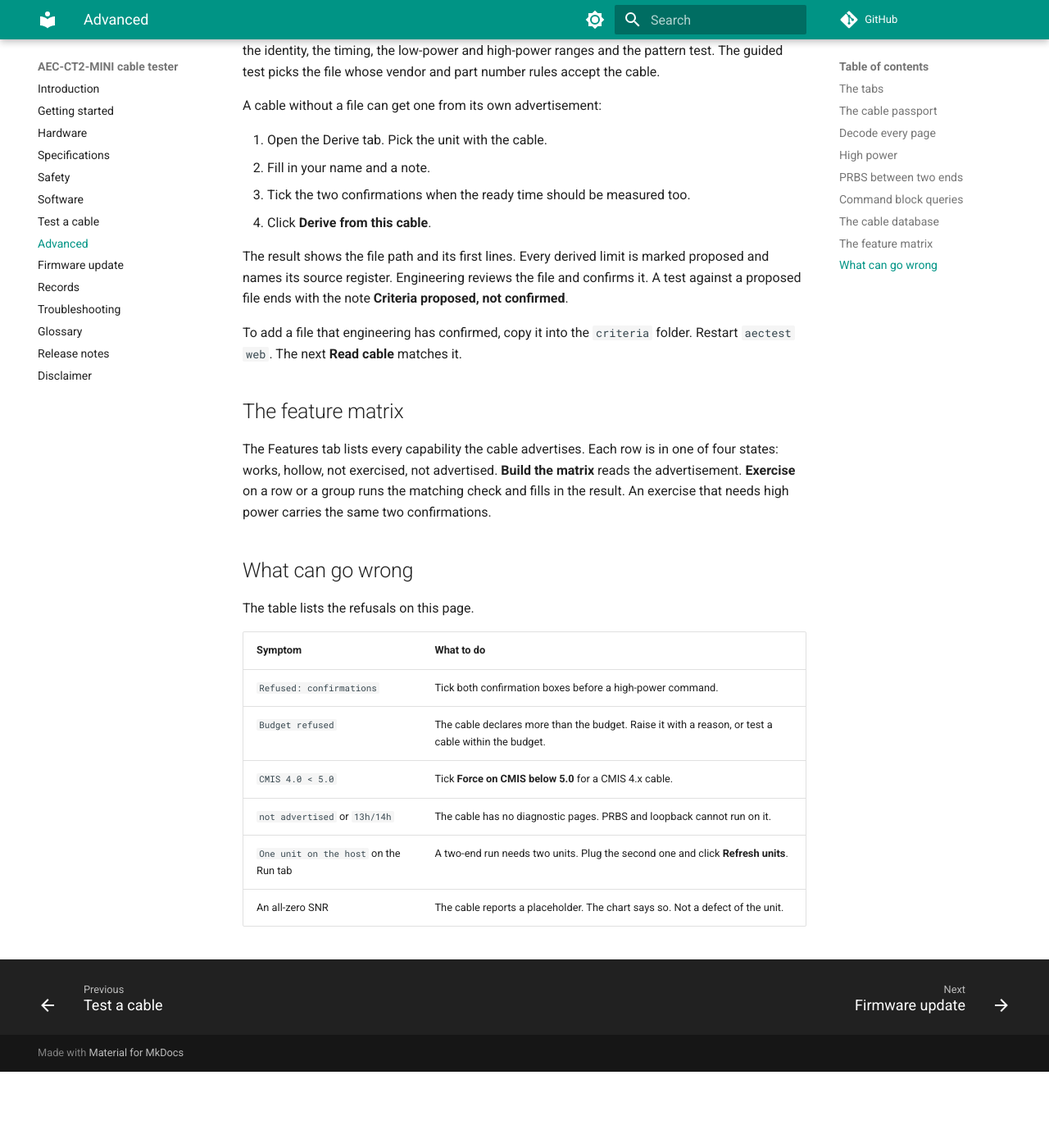
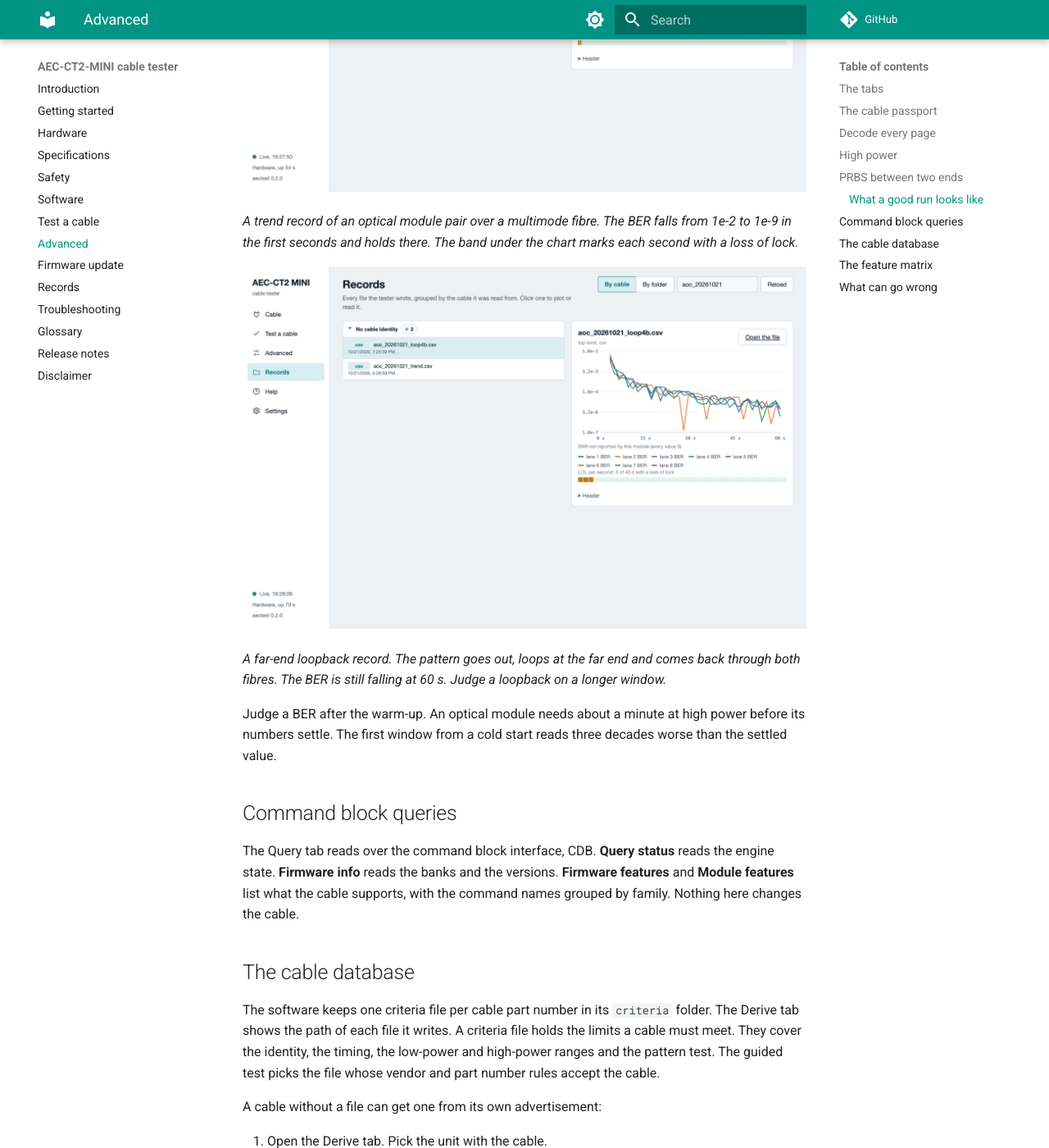
Before and after one commit to vppillai/aec-ct2-mini, an MkDocs documentation site: the page built from docs/advanced.md, in a window 1280 px wide and 1400 px high, scrolled down 2974 px. Shown: the whole window at 82% size. Built offline with MkDocs 1.6.1 and Material for MkDocs 9.7.7, drawn with Linux system fonts in a browser that asks for light colours; comment, search, counter and statistics services are not loaded; before the commit the page ends 4281 px from its top, so only the background shows below that; some of the changed text lies outside the part shown.

Commit message:
Docs 0.2.0: two real chart records on the Advanced page, a trend and a far-end loopback of an optical pair over fibre, with the warm-up rule

```diff
--- a/docs/advanced.md
+++ b/docs/advanced.md
@@ -57,6 +57,18 @@ The live chart shows temperature and voltage. The result shows one card per dire
 
 **Media link check** brings the data path up on both ends and reports the linked lanes. **Trend** runs the pattern one way and samples every second. **Loopback through B** sends the pattern out of A and back through B. Both draw a strip under the chart with one cell per second. An amber cell marks a lane that lost lock in that second.
 
+### What a good run looks like
+
+![A trend record on an optical pair](images/ui_trend_fibre.png)
+
+*A trend record of an optical module pair over a multimode fibre. The BER falls from 1e-2 to 1e-9 in the first seconds and holds there. The band under the chart marks each second with a loss of lock.*
+
+![A far-end loopback record](images/ui_loop_fibre.png)
+
+*A far-end loopback record. The pattern goes out, loops at the far end and comes back through both fibres. The BER is still falling at 60 s. Judge a loopback on a longer window.*
+
+Judge a BER after the warm-up. An optical module needs about a minute at high power before its numbers settle. The first window from a cold start reads three decades worse than the settled value.
+
 ## Command block queries
 
 The Query tab reads over the command block interface, CDB. **Query status** reads the engine state. **Firmware info** reads the banks and the versions. **Firmware features** and **Module features** list what the cable supports, with the command names grouped by family. Nothing here changes the cable.
```
Also changed, not shown: docs/images/case_exploded.png, docs/images/case_hood_off.png, docs/images/case_iso.png, docs/images/case_rear.png, docs/images/case_top.png, docs/images/ui_loop_fibre.png (added), docs/images/ui_trend_fibre.png (added), 1 other file.
